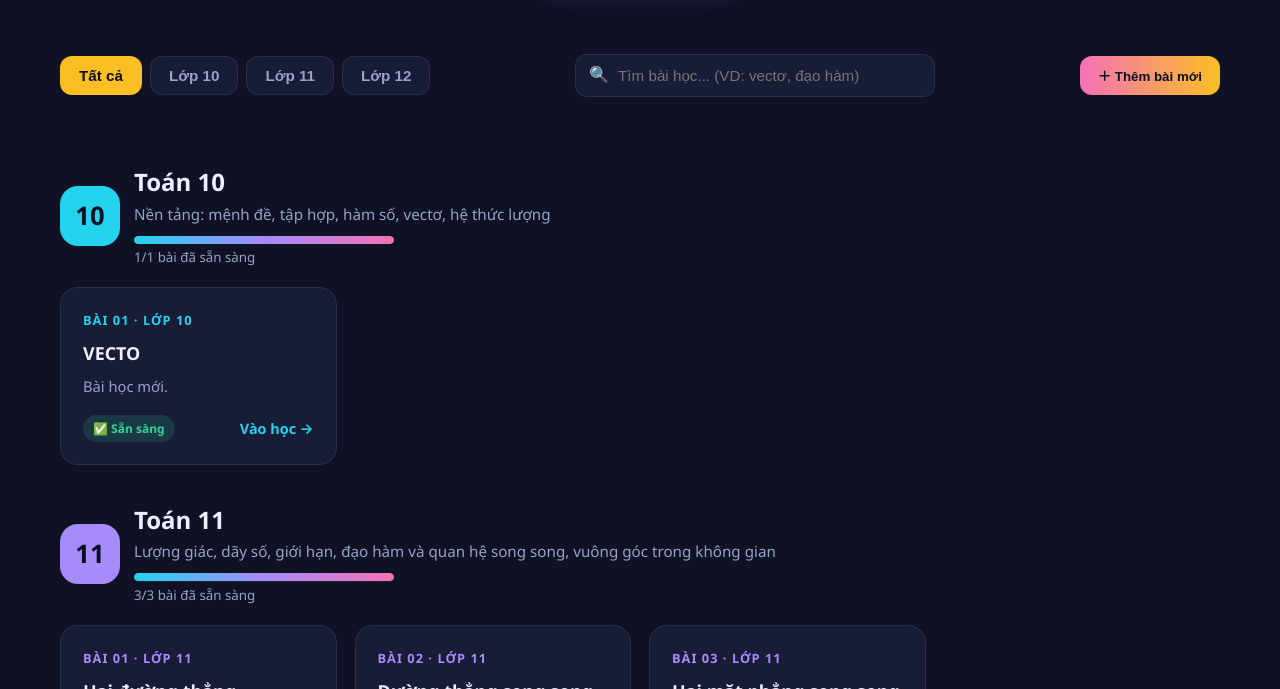
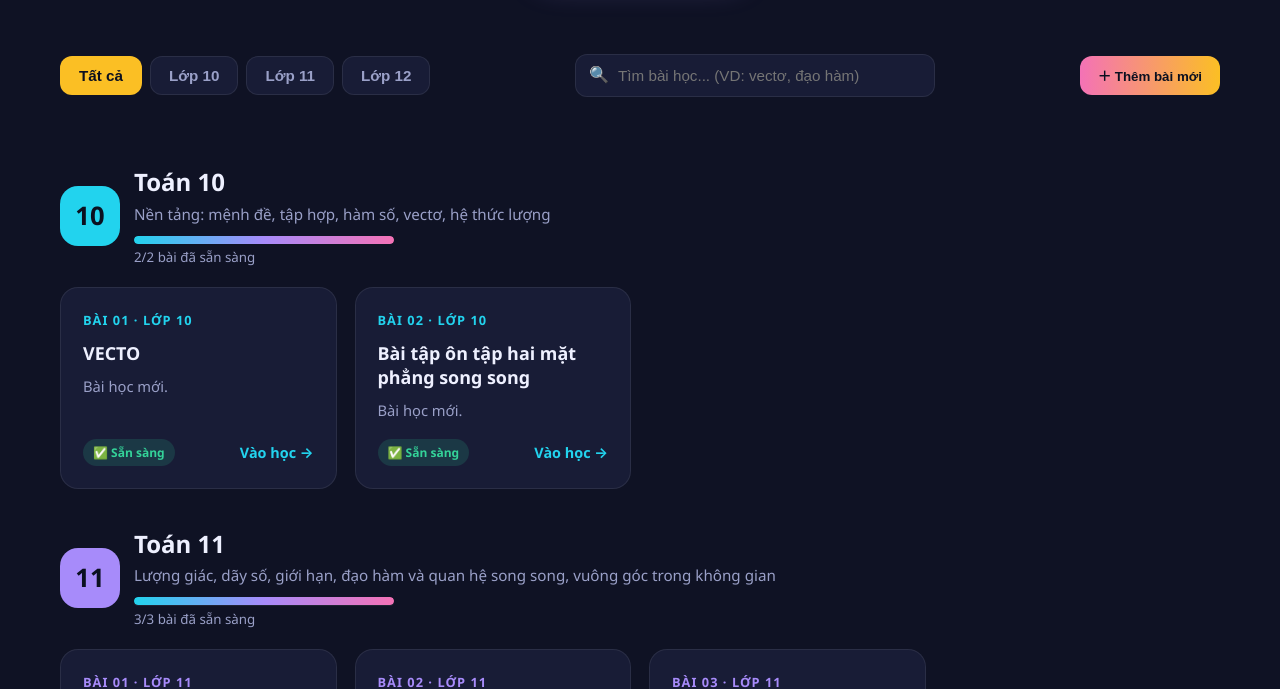
Before and after one commit to ttatuc3macdinhchigli-eng/hoctoancungthaytu, a plain HTML site: page index.html in a window 1280 px wide. Shown: the part 639-1328 px from the top of the page. Drawn offline with nearby package versions, Linux system fonts and the light colour scheme.

Commit message:
Update index.html

```diff
--- a/index.html
+++ b/index.html
@@ -359,6 +359,7 @@ const GRADES = [
     desc: "Nền tảng: mệnh đề, tập hợp, hàm số, vectơ, hệ thức lượng",
     lessons: [
             { t: "VECTO", d: "Bài học mới.", href: "10_VECTO__index.html", status: "ready" },
+       { t: "Bài tập ôn tập hai mặt phẳng song song", d: "Bài học mới.", href: "11_BAI_TAP_HAI_MAT_PHANGSONG_SONG_index_index.html", status: "ready" },
     ]
   },
   {
@@ -378,6 +379,7 @@ const GRADES = [
               { t: "TÍNH CHẤT TRUNG ĐIỂM VÀ TRỌNG TÂM", d: "Bài học mới.", href: "12_VECTO_TRUNG_DIEM_VA_TRONG_TAM__index", status: "ready" },
           { t: "VECTO TRONG KHONG GIAN", d: "Bài học mới.", href: "12_VECTO_TRONG_KHONG_GIAN__index.html", status: "ready" },
        { t: "ỨNG DỤNG TỌA ĐỘ VECTO TRONG KHONG GIAN", d: "Bài học mới.", href: "12_VAN_DUNG_VECTO_HE_TRUC_OXYZ_index.html", status: "ready" },
+
         ]
   }
 ];
```
